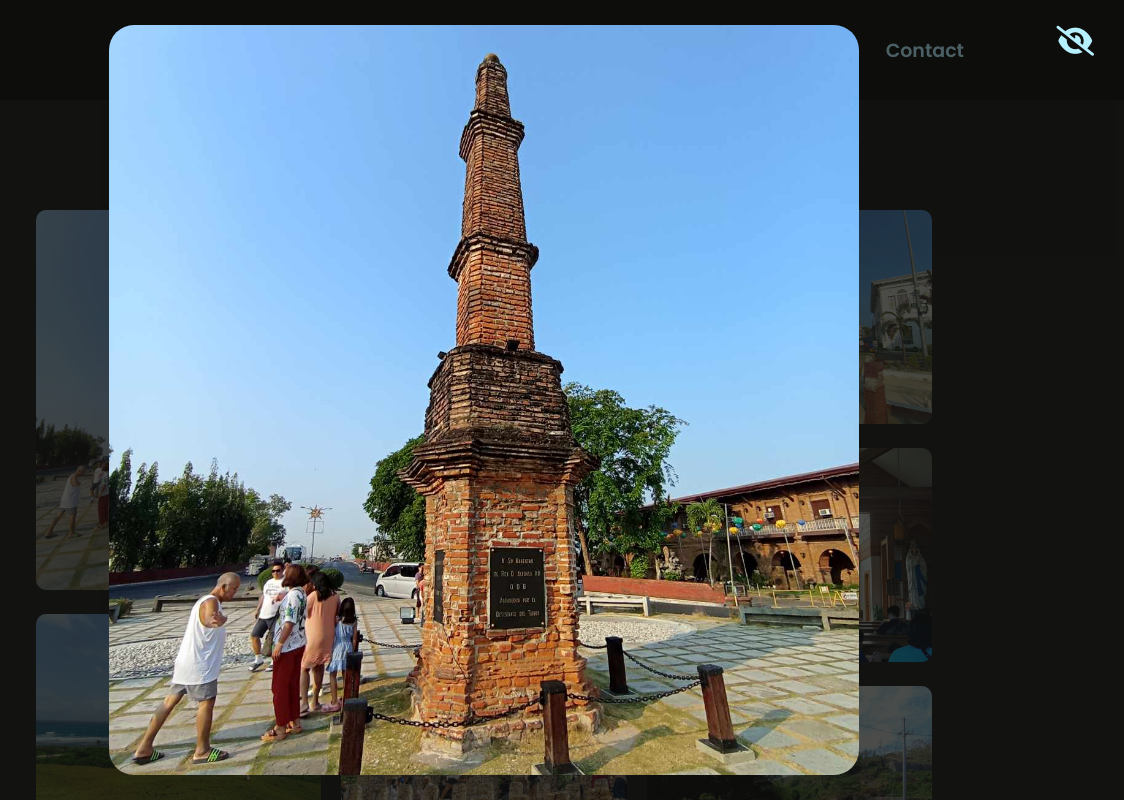
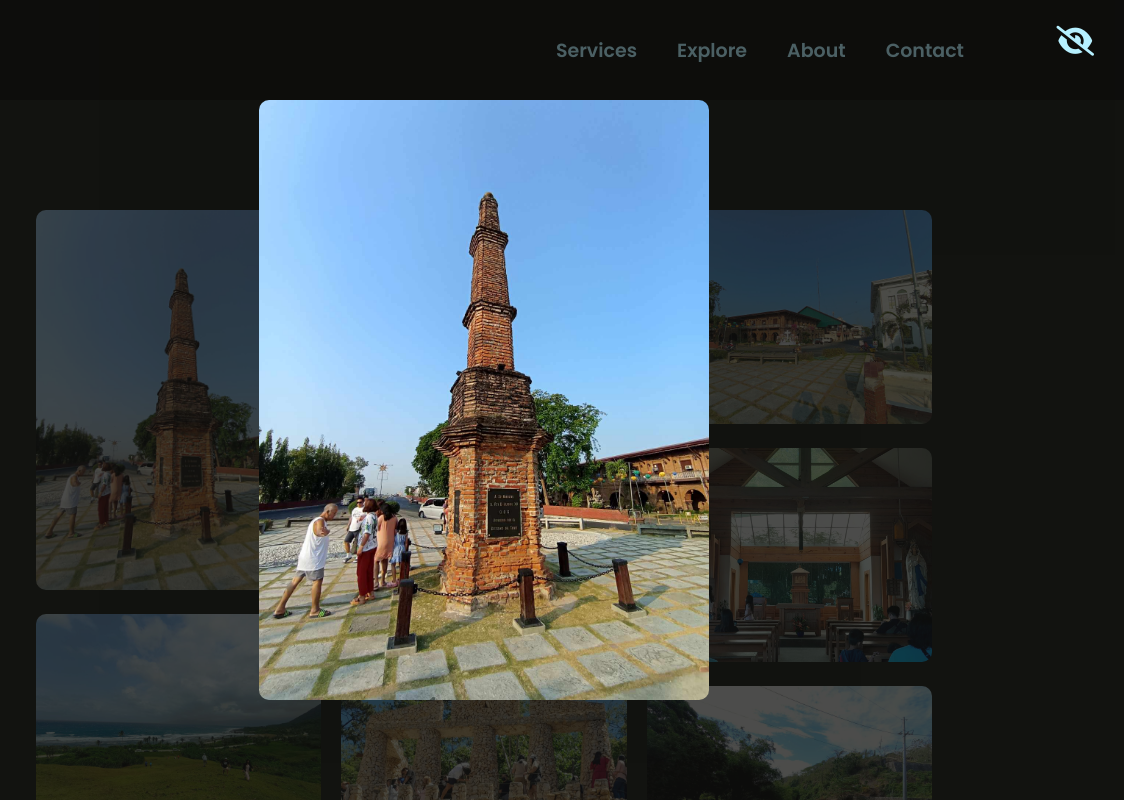
Before and after one commit to iwontevenfib/Licha-24, a plain HTML site: page index.html in a window 1280 px wide. Both pictures are taken after a click on the picture 334 px from the left and 3294 px from the top of the page. Shown: the part 2894-3694 px from the top of the page, 156-1280 px from the left. Drawn offline with nearby package versions, Linux system fonts and the light colour scheme.

Commit message:
Add files via upload

```diff
--- a/style.css
+++ b/style.css
@@ -833,11 +833,12 @@ font-size: 25px;}
     background:#10110ea4 ;
     height: 100%;
     width: 100%;
-    z-index: 9999;
+    z-index: 10;
     display: flex;
 justify-content: center;
 align-items: center;
 display: none;
+
 /* backdrop-filter: blur(3px); */
 }
 .pop-up-img span {
@@ -849,6 +850,7 @@ display: none;
     color: #b6f0ff;
     cursor: pointer;
     transition: 250ms ease;
+    z-index: 11;
 }
 .pop-up-img span:hover {
     color: #647d83;
@@ -856,12 +858,14 @@ display: none;
 .pop-up-img img {
    top: 50%;
    left:50%;
-  border-radius: 25px;
-  width: 750px;
-  height: 750px;
+
+  width: auto;
+  height: 95%;
+  border-radius: 90px;
   object-fit: cover;
   transform: translate(-50%, -50%);
   position: absolute;
+  padding: 5rem;
 
 }
 
```
